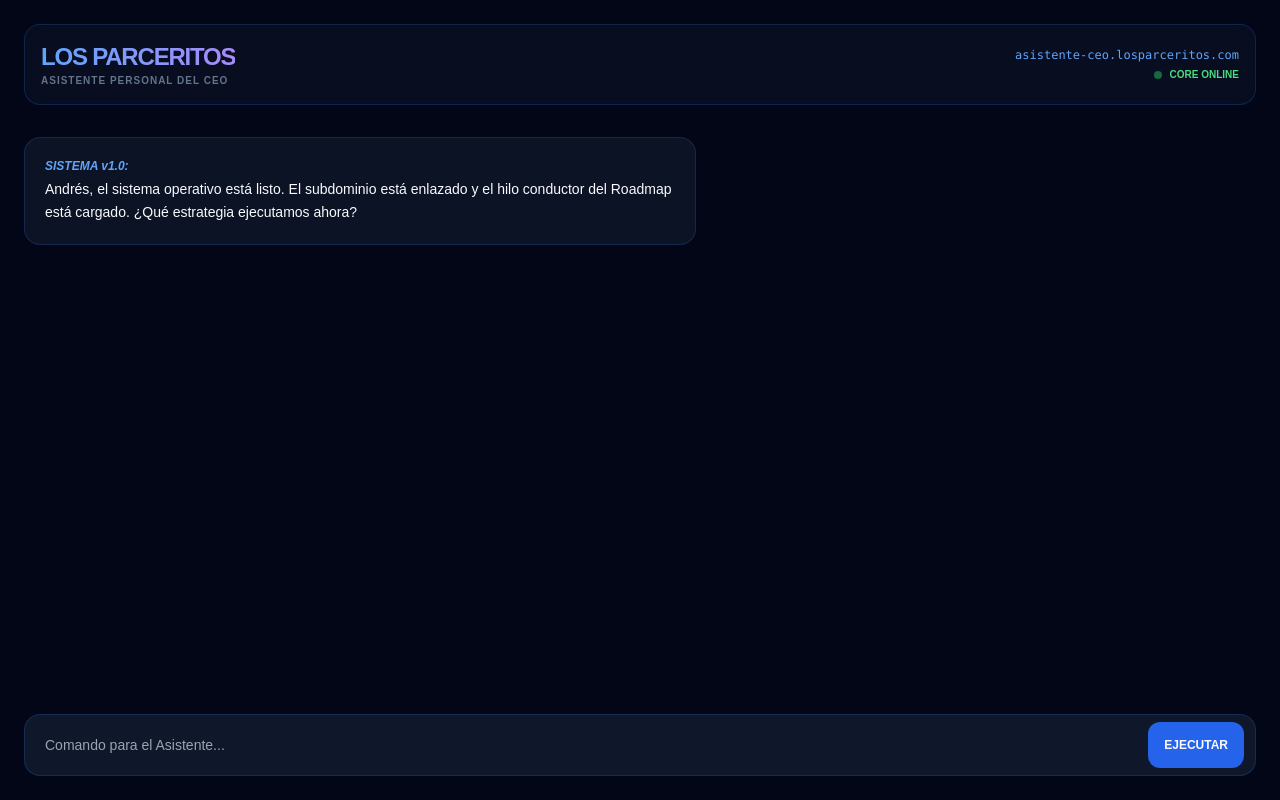
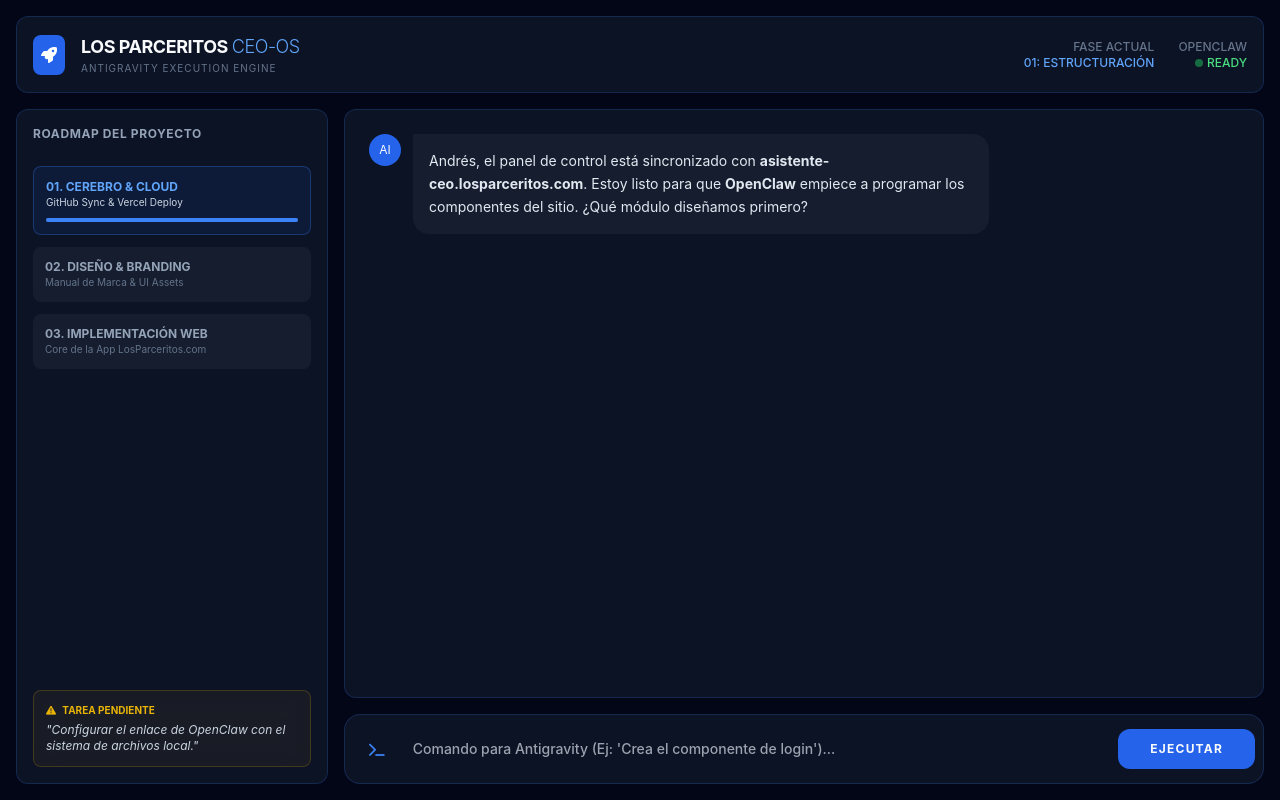
Before and after one commit to andresrendon14/ceo-os, a plain HTML site: page frontend/index.html in a window 1280 px wide. Drawn offline with nearby package versions, Linux system fonts and the light colour scheme.

Commit message:
🚀 Upgrade: CEO Command Center v2.0 con integración de Roadmap

```diff
--- a/frontend/index.html
+++ b/frontend/index.html
@@ -2,49 +2,103 @@
 <html lang="es">
 <head>
     <meta charset="UTF-8">
-    <title>CEO OS | Los Parceritos</title>
+    <title>Los Parceritos | CEO Command Center</title>
     <script src="https://cdn.tailwindcss.com"></script>
+    <link rel="stylesheet" href="https://cdnjs.cloudflare.com/ajax/libs/font-awesome/6.0.0/css/all.min.css">
     <style>
-        body { background: #020617; color: #f8fafc; font-family: 'Geist', sans-serif; }
-        .ceo-border { border: 1px solid rgba(59, 130, 246, 0.2); }
-        .gradient-text { background: linear-gradient(90deg, #60a5fa, #a78bfa); -webkit-background-clip: text; -webkit-text-fill-color: transparent; }
+        body { background: #020617; color: #f8fafc; font-family: 'Inter', sans-serif; overflow: hidden; }
+        .glass { background: rgba(15, 23, 42, 0.8); backdrop-filter: blur(12px); border: 1px solid rgba(59, 130, 246, 0.2); }
+        .terminal-text { font-family: 'Fira Code', monospace; font-size: 0.85rem; }
+        .status-dot { width: 8px; height: 8px; border-radius: 50%; display: inline-block; }
+        ::-webkit-scrollbar { width: 4px; }
+        ::-webkit-scrollbar-thumb { background: #334155; border-radius: 10px; }
     </style>
 </head>
-<body class="h-screen flex flex-col p-6">
-    <header class="flex justify-between items-center mb-8 ceo-border p-4 rounded-2xl bg-slate-900/50 backdrop-blur-md">
-        <div>
-            <h1 class="text-2xl font-black tracking-tighter gradient-text">LOS PARCERITOS</h1>
-            <p class="text-[10px] uppercase tracking-widest text-slate-500 font-bold">Asistente Personal del CEO</p>
+<body class="h-screen flex flex-col p-4">
+
+    <header class="flex justify-between items-center mb-4 glass p-4 rounded-xl">
+        <div class="flex items-center gap-4">
+            <div class="p-2 bg-blue-600 rounded-lg"><i class="fas fa-rocket text-white"></i></div>
+            <div>
+                <h1 class="text-lg font-bold tracking-tight">LOS PARCERITOS <span class="text-blue-400 font-light">CEO-OS</span></h1>
+                <p class="text-[10px] text-slate-500 uppercase tracking-widest">Antigravity Execution Engine</p>
+            </div>
         </div>
-        <div class="text-right">
-            <p class="text-xs font-mono text-blue-400">asistente-ceo.losparceritos.com</p>
-            <div class="flex items-center gap-2 justify-end mt-1">
-                <span class="w-2 h-2 bg-green-500 rounded-full animate-pulse"></span>
-                <span class="text-[10px] text-green-400 font-bold">CORE ONLINE</span>
+        <div class="flex gap-6 text-xs font-medium">
+            <div class="flex flex-col items-end">
+                <span class="text-slate-500">FASE ACTUAL</span>
+                <span class="text-blue-400">01: ESTRUCTURACIÓN</span>
+            </div>
+            <div class="flex flex-col items-end">
+                <span class="text-slate-500">OPENCLAW</span>
+                <span class="text-green-400"><span class="status-dot bg-green-500 animate-pulse mr-1"></span>READY</span>
             </div>
         </div>
     </header>
 
-    <main class="flex-grow overflow-y-auto space-y-4 mb-6 pr-2 custom-scrollbar" id="chat">
-        <div class="bg-slate-900/80 p-5 rounded-2xl ceo-border max-w-2xl">
-            <p class="text-xs text-blue-400 font-bold mb-1 italic">SISTEMA v1.0:</p>
-            <p class="text-sm leading-relaxed">Andrés, el sistema operativo está listo. El subdominio está enlazado y el hilo conductor del Roadmap está cargado. ¿Qué estrategia ejecutamos ahora?</p>
-        </div>
-    </main>
+    <div class="flex flex-grow gap-4 overflow-hidden">
 
-    <footer class="relative mt-auto">
-        <input type="text" id="cmd" placeholder="Comando para el Asistente..."
-               class="w-full bg-slate-900 ceo-border rounded-2xl p-5 outline-none focus:ring-2 ring-blue-500/50 transition-all text-sm pr-20">
-        <button onclick="ejecutar()" class="absolute right-3 top-2 bottom-2 bg-blue-600 hover:bg-blue-500 px-4 rounded-xl text-xs font-bold transition-all">EJECUTAR</button>
-    </footer>
+        <aside class="w-1/4 glass rounded-xl p-4 flex flex-col gap-4">
+            <h2 class="text-xs font-bold text-slate-400 uppercase tracking-wider mb-2">Roadmap del Proyecto</h2>
+            <div class="space-y-3 overflow-y-auto">
+                <div class="p-3 bg-blue-600/10 border border-blue-500/30 rounded-lg">
+                    <p class="text-xs font-bold text-blue-400">01. CEREBRO & CLOUD</p>
+                    <p class="text-[10px] text-slate-300">GitHub Sync & Vercel Deploy</p>
+                    <div class="w-full bg-slate-700 h-1 mt-2 rounded-full"><div class="bg-blue-500 h-1 w-full rounded-full"></div></div>
+                </div>
+                <div class="p-3 bg-slate-800/50 rounded-lg">
+                    <p class="text-xs font-bold text-slate-400">02. DISEÑO & BRANDING</p>
+                    <p class="text-[10px] text-slate-500">Manual de Marca & UI Assets</p>
+                </div>
+                <div class="p-3 bg-slate-800/50 rounded-lg">
+                    <p class="text-xs font-bold text-slate-400">03. IMPLEMENTACIÓN WEB</p>
+                    <p class="text-[10px] text-slate-500">Core de la App LosParceritos.com</p>
+                </div>
+            </div>
+
+            <div class="mt-auto p-3 glass rounded-lg border-yellow-500/20 bg-yellow-500/5">
+                <p class="text-[10px] text-yellow-500 font-bold mb-1"><i class="fas fa-exclamation-triangle mr-1"></i> TAREA PENDIENTE</p>
+                <p class="text-xs text-slate-300 italic">"Configurar el enlace de OpenClaw con el sistema de archivos local."</p>
+            </div>
+        </aside>
+
+        <main class="flex-grow flex flex-col gap-4">
+            <div class="flex-grow glass rounded-xl p-6 overflow-y-auto space-y-4" id="chat-box">
+                <div class="flex gap-3">
+                    <div class="w-8 h-8 rounded-full bg-blue-600 flex items-center justify-center text-xs">AI</div>
+                    <div class="bg-slate-800/50 p-4 rounded-2xl rounded-tl-none max-w-xl">
+                        <p class="text-sm leading-relaxed text-slate-200">
+                            Andrés, el panel de control está sincronizado con <b>asistente-ceo.losparceritos.com</b>.
+                            Estoy listo para que <b>OpenClaw</b> empiece a programar los componentes del sitio. ¿Qué módulo diseñamos primero?
+                        </p>
+                    </div>
+                </div>
+            </div>
+
+            <div class="glass p-2 rounded-2xl flex items-center gap-3">
+                <div class="pl-4 text-blue-500"><i class="fas fa-terminal text-sm"></i></div>
+                <input type="text" id="cmd-input" placeholder="Comando para Antigravity (Ej: 'Crea el componente de login')..."
+                       class="bg-transparent flex-grow p-4 outline-none text-sm font-medium">
+                <button onclick="sendCommand()" class="bg-blue-600 hover:bg-blue-500 px-8 py-3 rounded-xl font-bold text-xs transition-all tracking-widest">EJECUTAR</button>
+            </div>
+        </main>
+    </div>
 
     <script>
-        function ejecutar() {
-            const input = document.getElementById('cmd');
-            const chat = document.getElementById('chat');
-            if (!input.value) return;
+        function sendCommand() {
+            const input = document.getElementById('cmd-input');
+            const chat = document.getElementById('chat-box');
+            if(!input.value) return;
 
-            chat.innerHTML += \<div class="flex flex-col items-end"><div class="bg-blue-600/20 ceo-border p-4 rounded-2xl max-w-xl"><p class="text-xs text-blue-300 font-bold mb-1 uppercase">CEO Andrés:</p><p class="text-sm">\</p></div></div>\;
+            chat.innerHTML += \
+                <div class="flex gap-3 justify-end">
+                    <div class="bg-blue-600/20 border border-blue-500/30 p-4 rounded-2xl rounded-tr-none max-w-xl text-right">
+                        <p class="text-[10px] text-blue-400 font-bold mb-1 uppercase tracking-widest">CEO Andrés</p>
+                        <p class="text-sm leading-relaxed text-blue-100 uppercase font-mono">\</p>
+                    </div>
+                    <div class="w-8 h-8 rounded-full bg-slate-700 flex items-center justify-center text-xs">AR</div>
+                </div>\;
+
             input.value = '';
             chat.scrollTop = chat.scrollHeight;
         }
```
